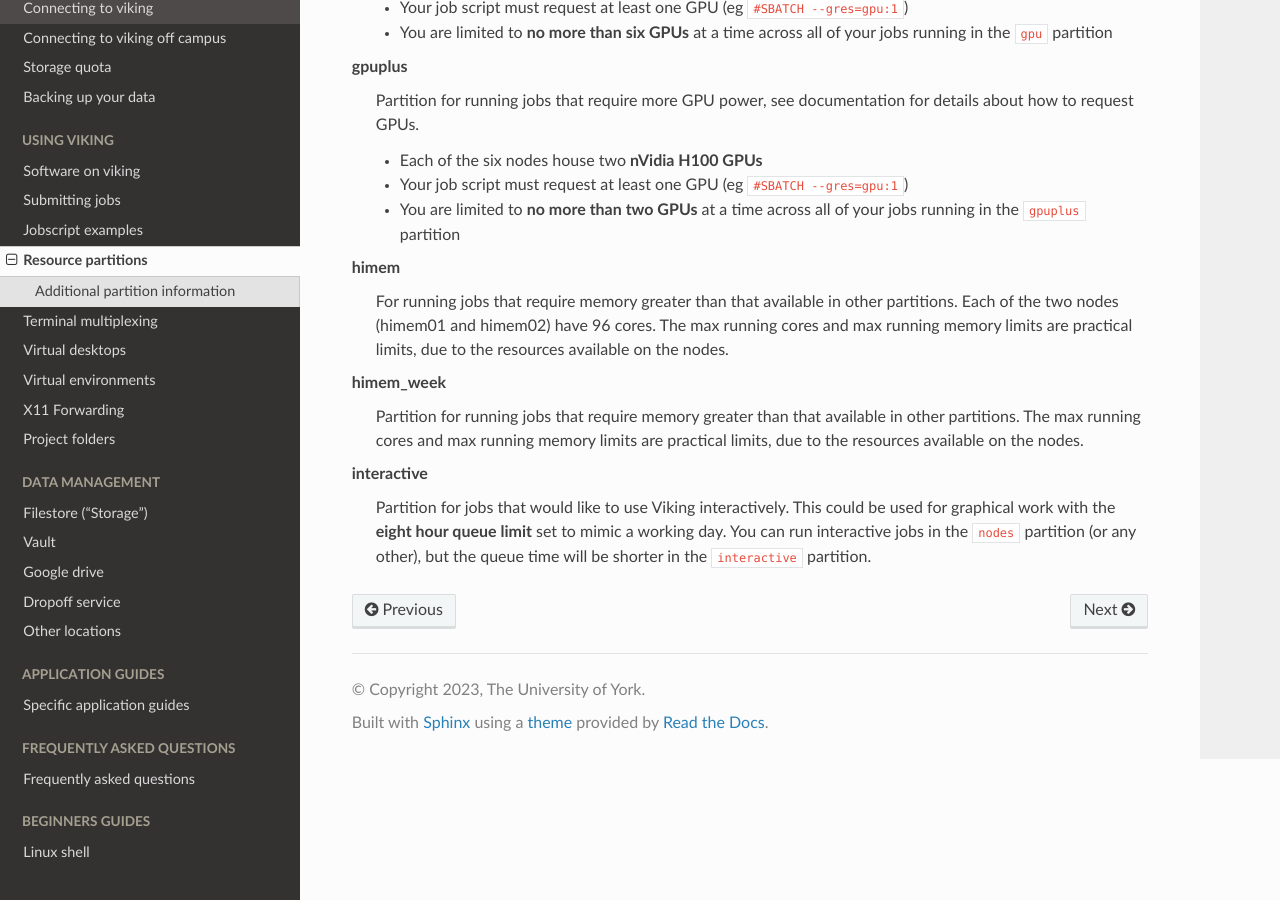
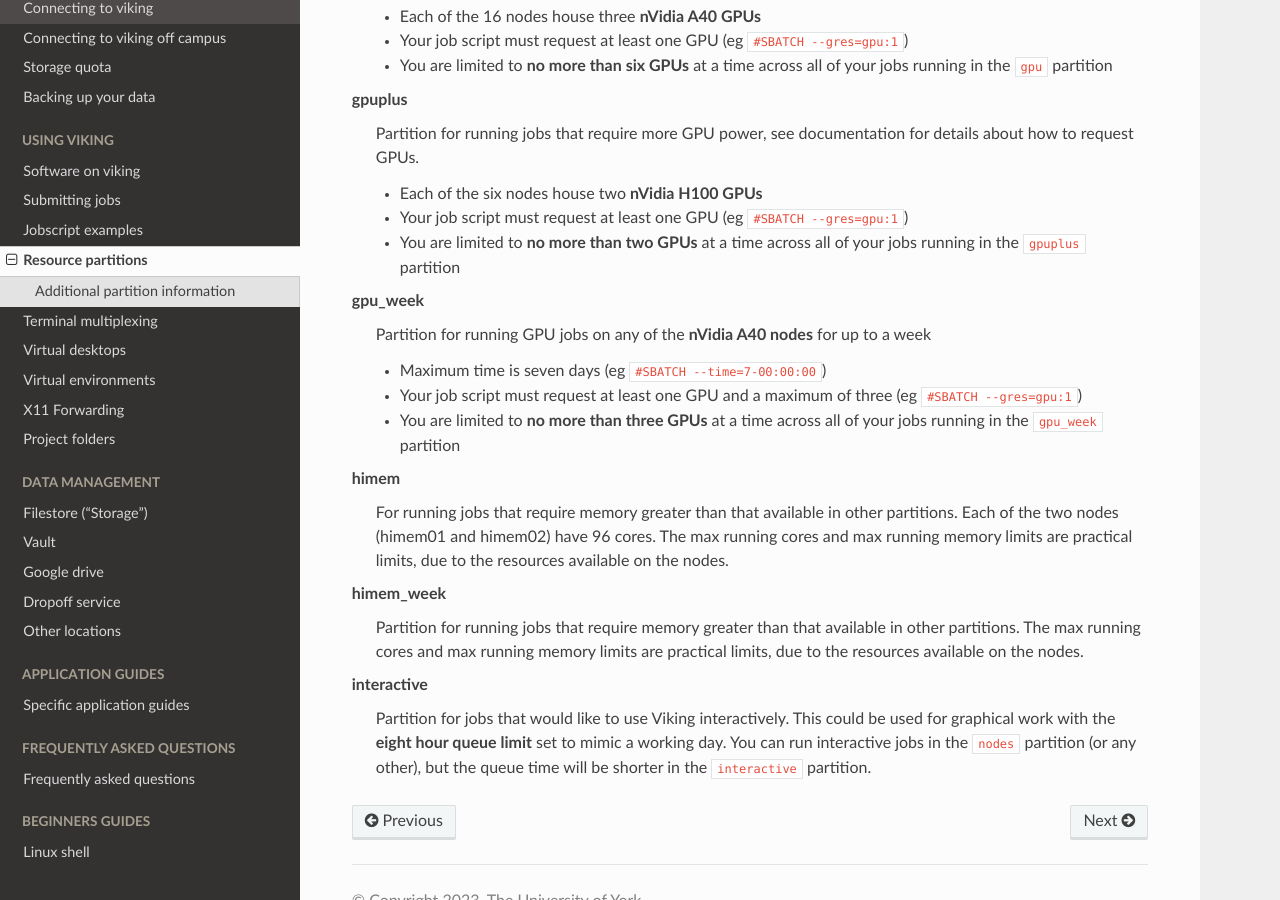
Before and after one commit to university-of-york/research-it-documentation, a Sphinx documentation site: the page built from docs/source/using_viking/resource_partitions.rst, in a window 1280 px wide and 900 px high, scrolled down 1600 px. Built offline with Sphinx 7.4.7 and the Read the Docs theme 2.0.0, drawn with Linux system fonts in a browser that asks for light colours; some of the changed text lies outside the part shown.

Commit message:
add gpu_week to partition page

```diff
--- a/docs/source/assets/data/partition_table.csv
+++ b/docs/source/assets/data/partition_table.csv
@@ -6,6 +6,7 @@ test,30 mins,2,8,16G,1,5.2G,116
 preempt,30 days,No Limit,,,1,5.2G,116
 gpu,3 days,No Limit,,,1,5.2G,16
 gpuplus,3 days,No Limit,,,1,5.2G,6
+gpu_week,7 days,3,,,1,5.2G,16
 himmem,2 days,No Limit,,,1,20G,2
 himem_week,7 days,No Limit,,,1,20G,1
 interactive,8 hours,1,1,25G,1,10G,1
--- a/docs/source/using_viking/resource_partitions.rst
+++ b/docs/source/using_viking/resource_partitions.rst
@@ -58,6 +58,13 @@ gpuplus
     - Your job script must request at least one GPU (eg ``#SBATCH --gres=gpu:1``)
     - You are limited to **no more than two GPUs** at a time across all of your jobs running in the ``gpuplus`` partition
 
+gpu_week
+    Partition for running GPU jobs on any of the **nVidia A40 nodes** for up to a week
+
+    - Maximum time is seven days (eg ``#SBATCH --time=7-00:00:00``)
+    - Your job script must request at least one GPU and a maximum of three (eg ``#SBATCH --gres=gpu:1``)
+    - You are limited to **no more than three GPUs** at a time across all of your jobs running in the ``gpu_week`` partition
+
 himem
     For running jobs that require memory greater than that available in other partitions. Each of the two nodes (himem01 and himem02) have 96 cores. The max running cores and max running memory limits are practical limits, due to the resources available on the nodes.
 
```
